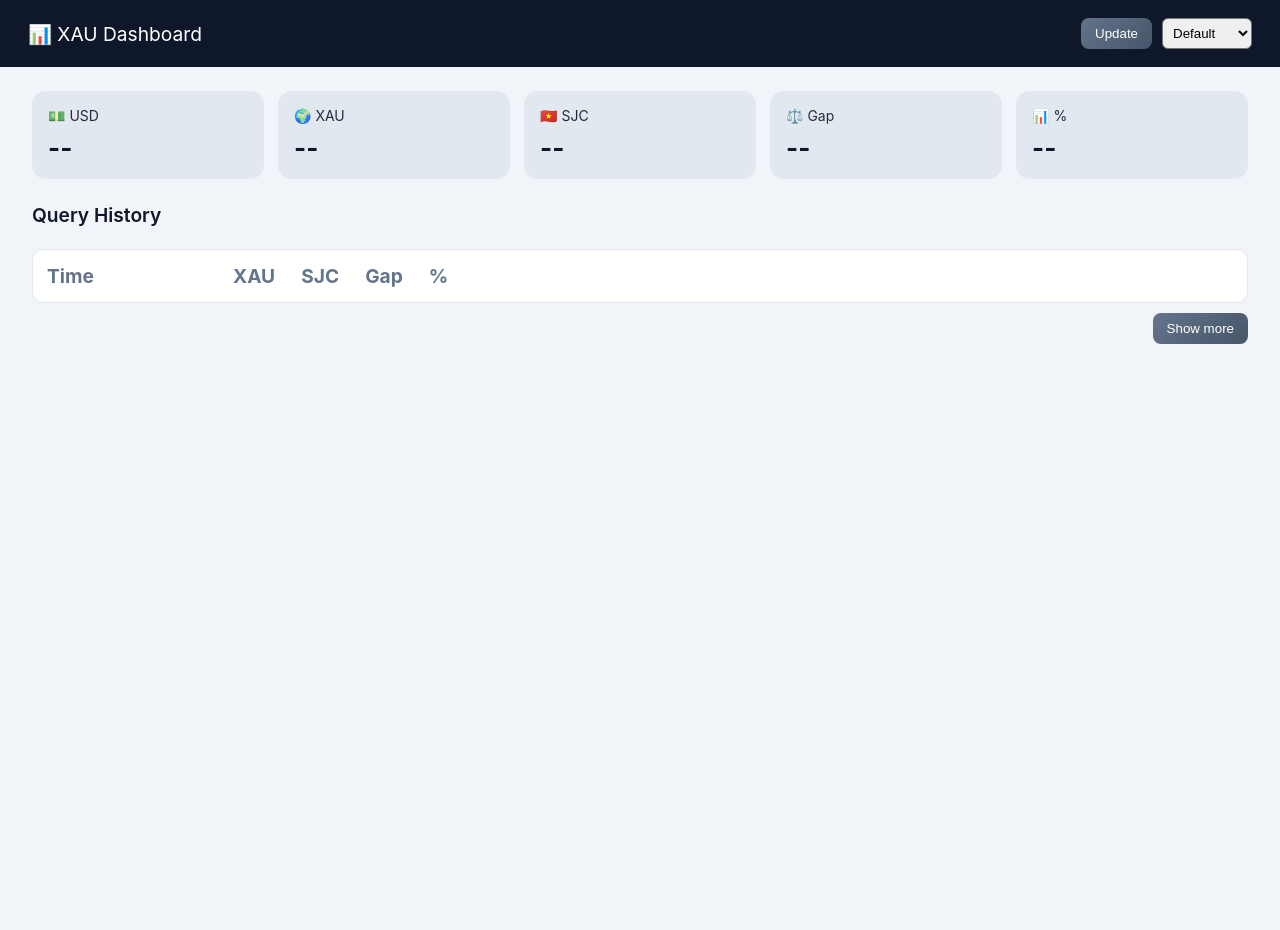
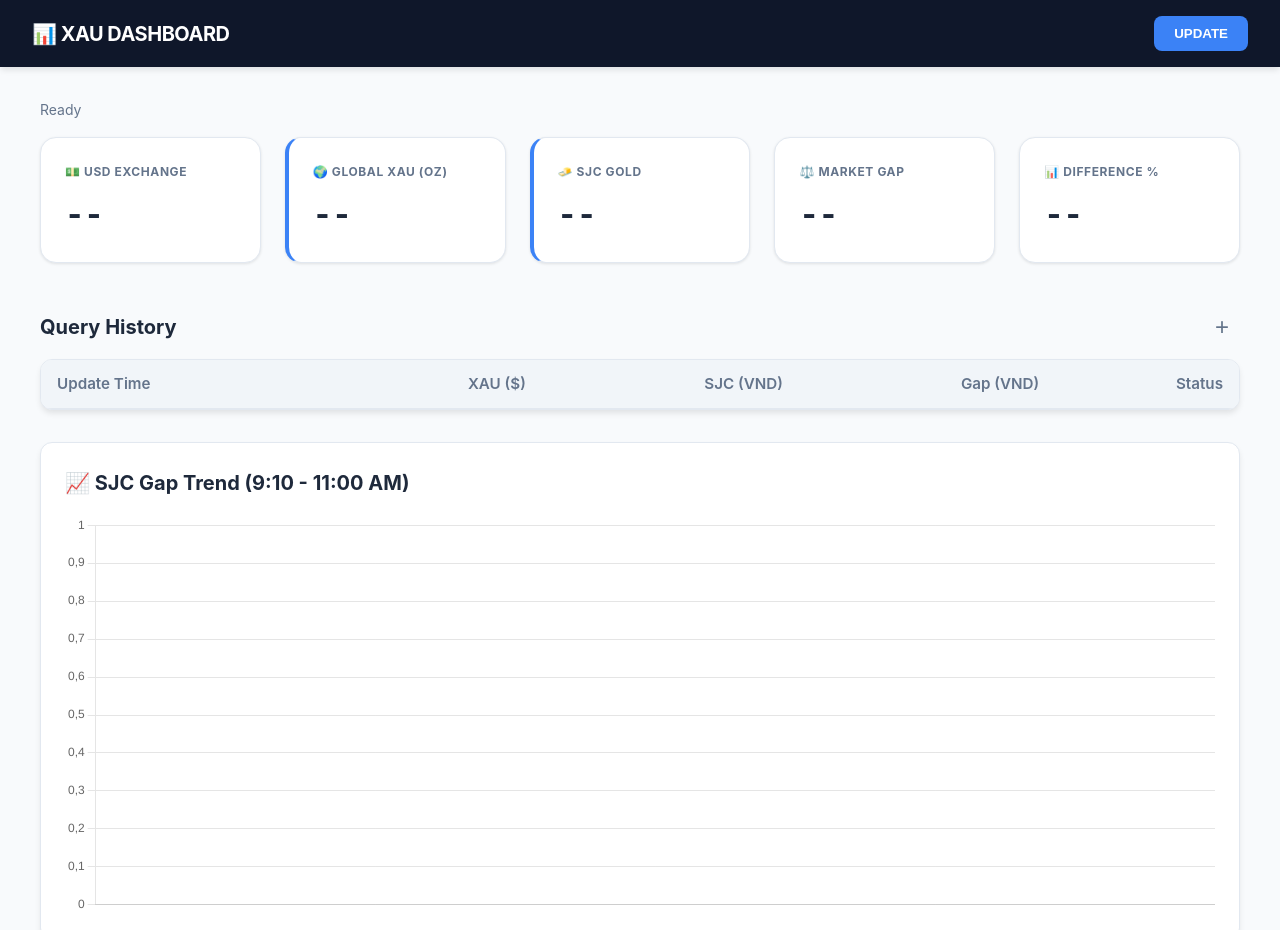
Before and after one commit to gentlemanzs/XAUUSD, a website: page public/index.html in a window 1280 px wide. Shown: the top 930 px of the page. Before the commit the page ends 800 px from the top, so only its background shows below. Drawn offline with nearby package versions, Linux system fonts and the light colour scheme.

Commit message:
Update index.html

```diff
--- a/public/index.html
+++ b/public/index.html
@@ -2,354 +2,375 @@
 <html lang="en">
 <head>
 <meta charset="UTF-8">
-<title>XAU Dashboard</title>
+<meta name="viewport" content="width=device-width, initial-scale=1.0">
+<title>XAU Professional Dashboard</title>
+<script src="https://cdn.jsdelivr.net/npm/chart.js"></script>
 
 <style>
-body{
-  margin:0;
-  font-family:-apple-system,system-ui;
-  font-size:120%;
-  background:#f1f5f9;
-  color:#0f172a;
-  transition:0.3s;
+:root {
+  --bg-color: #f8fafc;
+  --header-bg: #0f172a;
+  --card-bg: #ffffff;
+  --primary-text: #1e293b;
+  --secondary-text: #64748b;
+  --up-color: #10b981;
+  --down-color: #ef4444;
+  --border-color: #e2e8f0;
+}
+
+body {
+  margin: 0;
+  font-family: 'Inter', -apple-system, system-ui, sans-serif;
+  background: var(--bg-color);
+  color: var(--primary-text);
+  line-height: 1.6;
 }
 
 /* HEADER */
-header{
-  padding:18px 28px;
-  background:#0f172a;
-  color:white;
-  display:flex;
-  justify-content:space-between;
-  align-items:center;
+header {
+  padding: 1rem 2rem;
+  background: var(--header-bg);
+  color: white;
+  display: flex;
+  justify-content: space-between;
+  align-items: center;
+  position: sticky;
+  top: 0;
+  z-index: 100;
+  box-shadow: 0 4px 6px -1px rgb(0 0 0 / 0.1);
 }
 
-button{
-  background:linear-gradient(135deg,#64748b,#475569);
-  color:white;
-  border:none;
-  padding:8px 14px;
-  border-radius:8px;
-  cursor:pointer;
+.brand { font-size: 1.25rem; font-weight: 700; letter-spacing: -0.025em; }
+
+#updateBtn {
+  background: #3b82f6;
+  color: white;
+  border: none;
+  padding: 10px 20px;
+  border-radius: 8px;
+  font-weight: 600;
+  cursor: pointer;
+  transition: all 0.2s;
 }
-button:hover{
-  background:linear-gradient(135deg,#475569,#334155);
+#updateBtn:hover { background: #2563eb; transform: translateY(-1px); }
+#updateBtn:disabled { background: #94a3b8; cursor: not-allowed; }
+
+/* NÚT TOGGLE THEO YÊU CẦU MỚI */
+#toggleBtn {
+  background: transparent; /* Nền trong suốt */
+  color: #64748b;         /* Màu dấu + */
+  border: 1px solid transparent; /* Viền trong suốt */
+  font-size: 1.5rem;      /* Kích thước dấu + */
+  font-weight: 400;
+  cursor: pointer;
+  padding: 0 10px;
+  transition: color 0.2s;
+  display: flex;
+  align-items: center;
+  justify-content: center;
+}
+#toggleBtn:hover { color: #1e293b; }
+
+.container { width: 95%; max-width: 1200px; margin: 2rem auto; }
+
+#lastTime {
+  font-size: 0.875rem;
+  color: var(--secondary-text);
+  margin-bottom: 1rem;
+  display: flex;
+  align-items: center;
+  gap: 6px;
 }
 
-select{
-  padding:6px;
-  border-radius:6px;
+/* GRID & CARDS */
+.grid {
+  display: grid;
+  grid-template-columns: repeat(auto-fit, minmax(220px, 1fr));
+  gap: 1.5rem;
+  margin-bottom: 2rem;
 }
 
-.container{
-  width:95%;
-  margin:auto;
+.card {
+  background: var(--card-bg);
+  border-radius: 16px;
+  padding: 1.5rem;
+  border: 1px solid var(--border-color);
+  box-shadow: 0 1px 3px 0 rgb(0 0 0 / 0.1);
 }
 
-/* GRID */
-.grid{
-  display:grid;
-  grid-template-columns:repeat(auto-fit,minmax(200px,1fr));
-  gap:14px;
-  margin-top:24px;
+.card.highlight { border-left: 4px solid #3b82f6; }
+
+.card-title {
+  font-size: 0.75rem;
+  color: var(--secondary-text);
+  text-transform: uppercase;
+  font-weight: 700;
+  letter-spacing: 0.05em;
 }
 
-.card{
-  border-radius:14px;
-  padding:16px;
-  color:white;
+.card-value {
+  font-size: 1.875rem;
+  font-weight: 800;
+  margin-top: 0.5rem;
+  font-variant-numeric: tabular-nums;
 }
 
-/* DEFAULT */
-body.default .card{
-  background:#e2e8f0;
-  color:#0f172a;
+.sjc-sub { font-size: 0.875rem; margin-top: 0.25rem; display: flex; align-items: center; gap: 4px; }
+.change-up { color: var(--up-color); }
+.change-down { color: var(--down-color); }
+
+/* TABLE */
+.section-header {
+  display: flex;
+  justify-content: space-between;
+  align-items: center;
+  margin-top: 3rem;
+  margin-bottom: 1rem;
 }
 
-/* THEMES */
-body.ocean .card{ background:linear-gradient(135deg,#7dd3fc,#38bdf8);}
-body.mint .card{ background:linear-gradient(135deg,#6ee7b7,#34d399);}
-body.lavender .card{ background:linear-gradient(135deg,#c4b5fd,#a78bfa);}
-body.sand .card{ background:linear-gradient(135deg,#fde68a,#fcd34d);}
-body.forest .card{ background:linear-gradient(135deg,#4ade80,#22c55e);}
+.section-title { font-size: 1.25rem; font-weight: 700; }
 
-body.night{
-  background:#020617;
-  color:white;
-}
-body.night .card{
-  background:linear-gradient(135deg,#334155,#1e293b);
+.table-wrapper {
+  background: var(--card-bg);
+  border-radius: 12px;
+  border: 1px solid var(--border-color);
+  overflow: hidden;
+  box-shadow: 0 4px 6px -1px rgb(0 0 0 / 0.1);
 }
 
-.card-title{
-  font-size:14px;
-  opacity:0.9;
+table { width: 100%; border-collapse: collapse; font-size: 0.95rem; }
+th { background: #f1f5f9; padding: 12px 16px; text-align: right; font-weight: 600; color: var(--secondary-text); border-bottom: 1px solid var(--border-color); }
+td { padding: 14px 16px; border-bottom: 1px solid var(--border-color); text-align: right; font-variant-numeric: tabular-nums; }
+th:first-child, td:first-child { text-align: left; }
+tr.newest { background: #eff6ff; }
+
+/* BADGES */
+.badge { padding: 4px 8px; border-radius: 6px; font-weight: 600; font-size: 0.8rem; }
+.badge-up { background: #dcfce7; color: #166534; }
+.badge-down { background: #fee2e2; color: #991b1b; }
+
+/* FILTER BAR */
+.filter-bar {
+  display: none;
+  background: white;
+  padding: 1rem;
+  border-radius: 12px;
+  margin-bottom: 1rem;
+  gap: 10px;
+  border: 1px solid var(--border-color);
+}
+.filter-bar.show { display: flex; flex-wrap: wrap; }
+.filter-bar input { padding: 8px 12px; border: 1px solid var(--border-color); border-radius: 6px; outline: none; }
+
+/* CHART STYLE */
+.chart-wrapper {
+  margin-top: 2rem;
+  padding: 1.5rem;
+  background: white;
+  border-radius: 12px;
+  border: 1px solid var(--border-color);
+  box-shadow: 0 4px 6px -1px rgb(0 0 0 / 0.1);
 }
 
-.card-value{
-  font-size:26px;
-  font-weight:700;
-  margin-top:8px;
+@media (max-width: 640px) {
+  .grid { grid-template-columns: 1fr; }
 }
-
-/* TABLE */
-.table{
-  margin-top:12px;
-  background:white;
-  border-radius:12px;
-  border:1px solid #e2e8f0;
-  overflow:hidden;
-}
-
-th.time-col, td.time-col{
-  width:160px;
-  white-space:nowrap;
-}
-
-th{
-  padding:12px;
-  text-align:left;
-  color:#64748b;
-}
-
-td{
-  padding:12px;
-  border-top:1px solid #f1f5f9;
-}
-
-tr.newest{
-  background:#eef2ff;
-}
-
-.percent-up{color:#16a34a;}
-.percent-down{color:#f59e0b;}
-
-.section-title{
-  margin-top:24px;
-  font-weight:600;
-}
-
-/* FILTER */
-.filter{
-  display:none;
-  margin-top:12px;
-  gap:10px;
-}
-.filter.show{
-  display:flex;
-}
-
-/* ACTION */
-.action-bar{
-  display:flex;
-  justify-content:space-between;
-  margin-top:10px;
-}
-
-.show-more-wrap{
-  display:flex;
-  justify-content:flex-end;
-  margin-top:10px;
-}
-
-#clearBtn{display:none;}
 </style>
 </head>
-
-<body class="default">
+<body>
 
 <header>
-  <div>📊 XAU Dashboard</div>
-
-  <div style="display:flex;gap:10px;">
-    <button onclick="load()">Update</button>
-
-    <select onchange="changeTheme(this.value)">
-      <option value="default">Default</option>
-      <option value="ocean">Ocean</option>
-      <option value="mint">Mint</option>
-      <option value="lavender">Lavender</option>
-      <option value="sand">Sand</option>
-      <option value="night">Night</option>
-      <option value="forest">Forest</option>
-    </select>
-  </div>
+  <div class="brand">📊 XAU DASHBOARD</div>
+  <button id="updateBtn" onclick="load()">UPDATE</button>
 </header>
 
 <div class="container">
-
   <div id="lastTime"></div>
 
   <div class="grid">
-  <div class="card"><div class="card-title">💵 USD</div><div id="usd" class="card-value">--</div></div>
-  <div class="card"><div class="card-title">🌍 XAU</div><div id="xau" class="card-value">--</div></div>
-  <div class="card"><div class="card-title">🇻🇳 SJC</div><div id="sjc" class="card-value">--</div></div>
-  <div class="card"><div class="card-title">⚖️ Gap</div><div id="diff" class="card-value">--</div></div>
-  <div class="card"><div class="card-title">📊 %</div><div id="percent" class="card-value">--</div></div>
+    <div class="card"><div class="card-title">💵 USD Exchange</div><div id="usd" class="card-value">--</div></div>
+    <div class="card highlight"><div class="card-title">🌍 Global XAU (oz)</div><div id="xau" class="card-value">--</div></div>
+    <div class="card highlight"><div class="card-title">🧈 SJC Gold </div><div id="sjc" class="card-value">--</div></div>
+    <div class="card"><div class="card-title">⚖️ Market Gap</div><div id="diff" class="card-value">--</div></div>
+    <div class="card"><div class="card-title">📊 DIFFERENCE %</div><div id="percent" class="card-value">--</div></div>
   </div>
 
+  <div class="section-header">
     <div class="section-title">Query History</div>
-
-<div class="action-bar">
-  <div id="filterBox" class="filter">
-    <input type="date" id="filterDate">
-    <input type="text" id="searchInput" placeholder="Search time">
-    <button onclick="applyFilter()">Filter</button>
-    <button onclick="resetFilter()">Reset</button>
+    <button onclick="toggleView()" id="toggleBtn">+</button>
   </div>
 
-  <button id="clearBtn" onclick="clearAll()">Clear All</button>
+  <div id="filterBox" class="filter-bar">
+    <input type="date" id="filterDate">
+    <input type="text" id="searchInput" placeholder="Search by time...">
+    <button onclick="applyFilter()" style="background:#3b82f6; color:white; border:none; padding:8px 16px; border-radius:6px; cursor:pointer;">Apply</button>
+    <button onclick="resetFilter()" style="background:#94a3b8; color:white; border:none; padding:8px 16px; border-radius:6px; cursor:pointer;">Reset</button>
+    <button onclick="clearAll()" style="background:#ef4444; color:white; border:none; padding:8px 16px; border-radius:6px; cursor:pointer; margin-left: auto;">Clear All</button>
   </div>
 
-<div class="table">
+  <div class="table-wrapper">
     <table>
       <thead>
-<tr>
-  <th class="time-col">Time</th>
-  <th>XAU</th>
-  <th>SJC</th>
-  <th>Gap</th>
-  <th>%</th>
-</tr>
+        <tr><th>Update Time</th><th>XAU ($)</th><th>SJC (VND)</th><th>Gap (VND)</th><th>Status</th></tr>
       </thead>
       <tbody id="history"></tbody>
     </table>
   </div>
 
-<div class="show-more-wrap">
-  <button onclick="toggleView()" id="toggleBtn">Show more</button>
+  <div class="chart-wrapper">
+    <div class="section-title" style="margin-bottom: 1rem;">📈 SJC Gap Trend (9:10 - 11:00 AM)</div>
+    <canvas id="gapChart" style="max-height: 400px;"></canvas>
   </div>
-
 </div>
 
 <script>
-const API = "/api/gold";
+const API = "http://localhost:3000/api/gold";
+const elements = {
+  usd: document.getElementById("usd"),
+  xau: document.getElementById("xau"),
+  sjc: document.getElementById("sjc"),
+  diff: document.getElementById("diff"),
+  percent: document.getElementById("percent"),
+  lastTime: document.getElementById("lastTime"),
+  historyTable: document.getElementById("history"),
+  filterBox: document.getElementById("filterBox"),
+  updateBtn: document.getElementById("updateBtn"),
+  toggleBtn: document.getElementById("toggleBtn")
+};
 
-let history=JSON.parse(localStorage.getItem("goldHistory")||"[]");
-let filteredData=[...history];
-let showAll=false;
+const fmtVND = new Intl.NumberFormat('vi-VN');
+const fmtXAU = new Intl.NumberFormat('en-US', { minimumFractionDigits: 1, maximumFractionDigits: 1 });
 
-function format(n){return Number(n).toLocaleString();}
+let history = JSON.parse(localStorage.getItem("goldHistory") || "[]");
+let chartData = JSON.parse(localStorage.getItem("goldChartData") || "[]");
+let filteredData = [...history];
+let isExpanded = false;
+let myChart;
 
-function renderMain(d){
-  usd.innerText=format(d.usd);
-  xau.innerText=d.xau.toFixed(1);
-  sjc.innerText=format(d.sjc);
-  diff.innerText=format(d.diff);
-  percent.innerText=d.percent;
+function initChart() {
+  const ctx = document.getElementById('gapChart').getContext('2d');
+  myChart = new Chart(ctx, {
+    type: 'line',
+    data: {
+      labels: chartData.map(item => item.date),
+      datasets: [{
+        label: 'Gap (VND)',
+        data: chartData.map(item => item.gap),
+        borderColor: '#3b82f6',
+        backgroundColor: 'rgba(59, 130, 246, 0.1)',
+        borderWidth: 2,
+        tension: 0.3,
+        fill: true
+      }]
+    },
+    options: {
+      responsive: true,
+      plugins: { legend: { display: false } },
+      scales: { y: { ticks: { callback: value => value.toLocaleString('vi-VN') } } }
+    }
+  });
 }
 
-function renderTime(t){
-  if(t) lastTime.innerText="Last updated: "+t;
+function updateChartRecord(gap) {
+  const now = new Date();
+  const totalMinutes = now.getHours() * 60 + now.getMinutes();
+  const todayKey = now.toLocaleDateString('vi-VN');
+  if (totalMinutes >= 550 && totalMinutes <= 660) { // 9:10 - 11:00
+    if (!chartData.find(item => item.date === todayKey)) {
+      chartData.push({ date: todayKey, gap: gap });
+      if (chartData.length > 30) chartData.shift();
+      localStorage.setItem("goldChartData", JSON.stringify(chartData));
+      myChart.data.labels = chartData.map(item => item.date);
+      myChart.data.datasets[0].data = chartData.map(item => item.gap);
+      myChart.update();
+    }
+  }
 }
 
-/* 🔥 FIX QUAN TRỌNG */
-const lastData=localStorage.getItem("lastData");
-if(lastData){
-  const d=JSON.parse(lastData);
+async function load() {
+  elements.updateBtn.disabled = true;
+  elements.updateBtn.innerText = "Updating...";
+  try {
+    const res = await fetch(`${API}?t=${Date.now()}`);
+    const d = await res.json();
+    const time = new Date().toLocaleString('vi-VN');
+    const lastEntry = history[history.length - 1];
+    if(!lastEntry || lastEntry.sjc !== d.sjc || lastEntry.xau !== d.xau) {
+      history.push({ time, xau: d.xau, sjc: d.sjc, diff: d.diff, percent: d.percent });
+      if(history.length > 100) history.shift();
+      localStorage.setItem("goldHistory", JSON.stringify(history));
+    }
     renderMain(d);
+    updateChartRecord(d.diff);
+    elements.lastTime.innerHTML = `🟢 Live Update: ${time}`;
+    localStorage.setItem("lastData", JSON.stringify(d));
+    localStorage.setItem("lastTime", time);
+    filteredData = [...history];
+    renderHistory();
+  } catch(e) { alert("Error!"); } finally {
+    elements.updateBtn.disabled = false;
+    elements.updateBtn.innerText = "UPDATE";
+  }
 }
 
-const lastTimeSaved=localStorage.getItem("lastTime");
-if(lastTimeSaved){
-  renderTime(lastTimeSaved);
+function renderMain(d) {
+  elements.usd.innerText = fmtVND.format(d.usd);
+  elements.xau.innerText = fmtXAU.format(d.xau);
+  elements.diff.innerText = fmtVND.format(d.diff);
+  elements.percent.innerText = d.percent;
+
+  const key = "sjcMorning_" + new Date().toISOString().slice(0,10);
+  let morning = localStorage.getItem(key) || localStorage.setItem(key, d.sjc) || d.sjc;
+  const change = d.sjc - parseFloat(morning);
+  const isUp = change >= 0;
+  elements.sjc.innerHTML = `<div>${fmtVND.format(d.sjc)}</div><div class="sjc-sub ${isUp ? 'change-up' : 'change-down'}">${isUp ? '▲' : '▼'} ${fmtVND.format(Math.abs(change))}</div>`;
 }
 
-async function load(){
-  const res=await fetch(API+"?t="+Date.now());
-  const d=await res.json();
+function renderHistory() {
+  elements.historyTable.innerHTML = "";
+  let data = [...filteredData].reverse();
+  if(!isExpanded) data = data.slice(0, 5);
+  data.forEach((r, i) => {
+    const row = document.createElement("tr");
+    if(i === 0 && !isExpanded) row.className = "newest";
+    row.innerHTML = `<td>${r.time}</td><td>${fmtXAU.format(r.xau)}</td><td>${fmtVND.format(r.sjc)}</td><td>${fmtVND.format(r.diff)}</td><td><span class="badge ${r.percent.includes('-') ? 'badge-down' : 'badge-up'}">${r.percent}</span></td>`;
+    elements.historyTable.appendChild(row);
+  });
+}
 
-  renderMain(d);
-
-  const time=new Date().toLocaleString();
-  renderTime(time);
-
-  localStorage.setItem("lastData",JSON.stringify(d));
-  localStorage.setItem("lastTime",time);
-
-  history.push({
-    time,
-    xau:d.xau,
-    sjc:d.sjc,
-    diff:d.diff,
-    percent:d.percent
-  });
-
-  localStorage.setItem("goldHistory",JSON.stringify(history));
-
-  filteredData=[...history];
+function toggleView() {
+  isExpanded = !isExpanded;
+  elements.toggleBtn.innerText = isExpanded ? "−" : "+";
+  elements.filterBox.classList.toggle("show", isExpanded);
   renderHistory();
 }
 
-function renderHistory(){
-  historyTable.innerHTML="";
-  let data=[...filteredData].reverse();
-  if(!showAll) data=data.slice(0,10);
-
-  data.forEach((r,i)=>{
-    const row=document.createElement("tr");
-    if(i===0) row.className="newest";
-
-    const pClass=r.percent.includes("-")?"percent-down":"percent-up";
-
-    row.innerHTML=`
-      <td class="time-col">${r.time}</td>
-      <td>${Number(r.xau).toFixed(1)}</td>
-      <td>${format(r.sjc)}</td>
-      <td>${format(r.diff)}</td>
-      <td class="${pClass}">${r.percent}</td>
-    `;
-    historyTable.appendChild(row);
-  });
-}
-
-function toggleView(){
-  showAll=!showAll;
-  toggleBtn.innerText=showAll?"Collapse":"Show more";
-  filterBox.classList.toggle("show", showAll);
-  clearBtn.style.display=showAll?"inline-block":"none";
+function applyFilter() {
+  const date = document.getElementById("filterDate").value;
+  const key = document.getElementById("searchInput").value.toLowerCase();
+  filteredData = history.filter(r => (!date || r.time.includes(date)) && (!key || r.time.toLowerCase().includes(key)));
   renderHistory();
 }
 
-function applyFilter(){
-  const date=filterDate.value;
-  const key=searchInput.value.toLowerCase();
-
-  filteredData=history.filter(r=>{
-    return (!date||r.time.includes(date)) &&
-           (!key||r.time.toLowerCase().includes(key));
-  });
-
+function resetFilter() {
+  document.getElementById("filterDate").value = "";
+  document.getElementById("searchInput").value = "";
+  filteredData = [...history];
   renderHistory();
 }
 
-function resetFilter(){
-  filteredData=[...history];
-  filterDate.value="";
-  searchInput.value="";
-  renderHistory();
-}
-
-function clearAll(){
-  if(confirm("Clear all history?")){
-    history=[];
-    filteredData=[];
-    localStorage.removeItem("goldHistory");
-    renderHistory();
+function clearAll() {
+  if(confirm("Clear all?")) {
+    localStorage.clear();
+    location.reload();
   }
 }
 
-function changeTheme(t){
-  document.body.className=t;
-  localStorage.setItem("theme",t);
-}
-
-const historyTable=document.getElementById("history");
-const filterBox=document.getElementById("filterBox");
-const clearBtn=document.getElementById("clearBtn");
-
-document.body.className=localStorage.getItem("theme")||"default";
-
+initChart();
+const lastData = localStorage.getItem("lastData");
+if(lastData) renderMain(JSON.parse(lastData));
+const lastTimeSaved = localStorage.getItem("lastTime");
+elements.lastTime.innerHTML = lastTimeSaved ? `⚪ Last update: ${lastTimeSaved}` : "Ready";
 renderHistory();
 </script>
 
```
Lines whose indentation alone changed are shown as unchanged.
